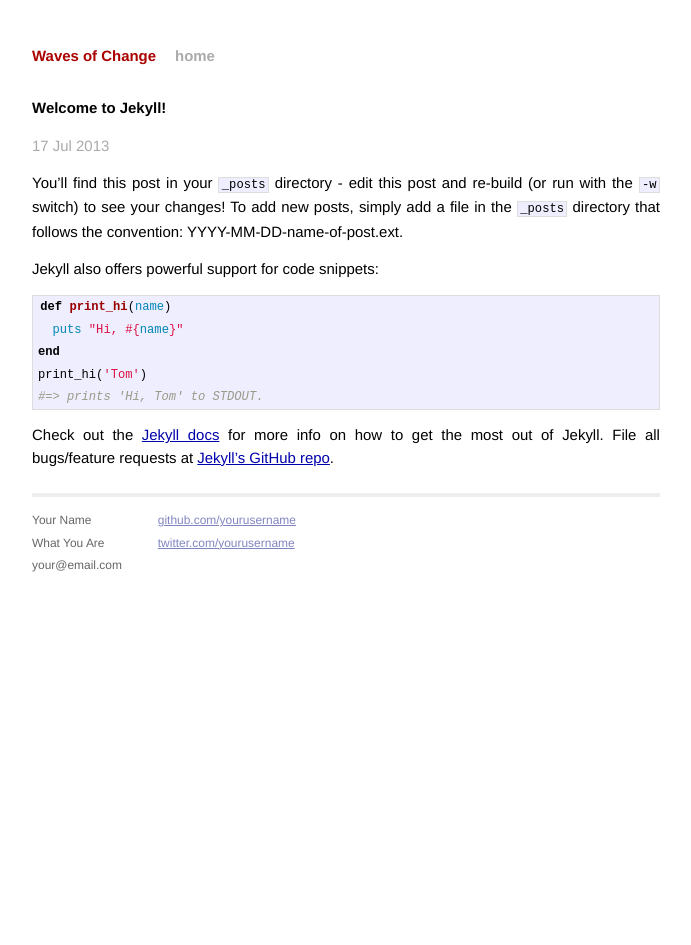
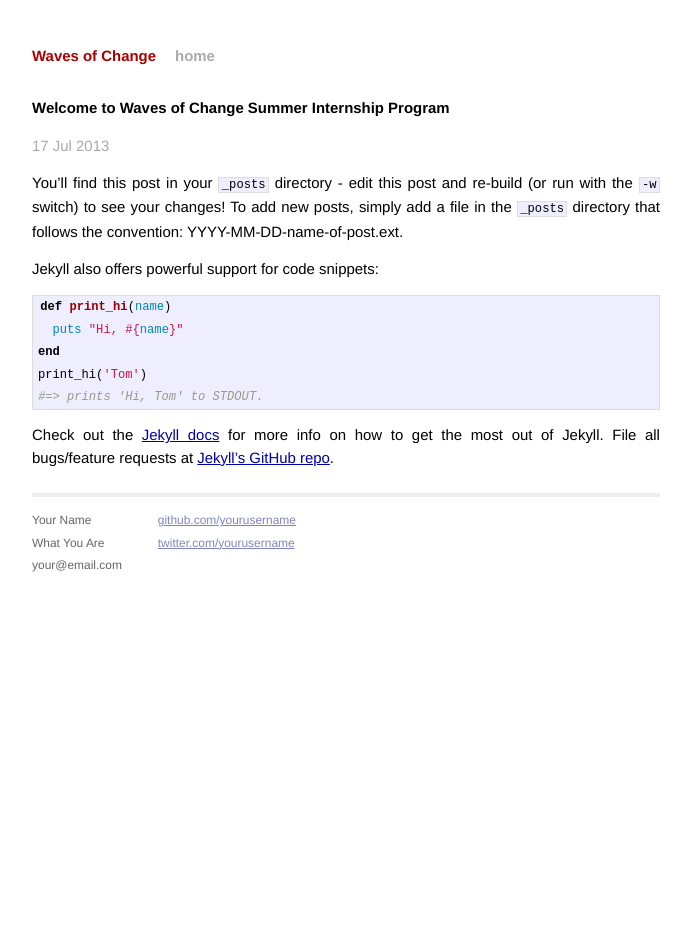
Before and after one commit to WavesofChange/woc-jekyll, a Jekyll site: the page built from _posts/2013-07-17-welcome-to-waves-of-change.markdown, in a window 1280 px wide. Shown: the whole page, without its empty margins (294-985 px from the left). Built offline with Jekyll 4.4.1, drawn with Linux system fonts in a browser that asks for light colours.

Commit message:
change the page title

```diff
--- a/_posts/2013-07-17-welcome-to-waves-of-change.markdown
+++ b/_posts/2013-07-17-welcome-to-waves-of-change.markdown
@@ -1,6 +1,6 @@
 ---
 layout: post
-title:  "Welcome to Jekyll!"
+title:  "Welcome to Waves of Change Summer Internship Program"
 date:   2013-07-17 10:44:50
 categories: jekyll update
 ---
```
